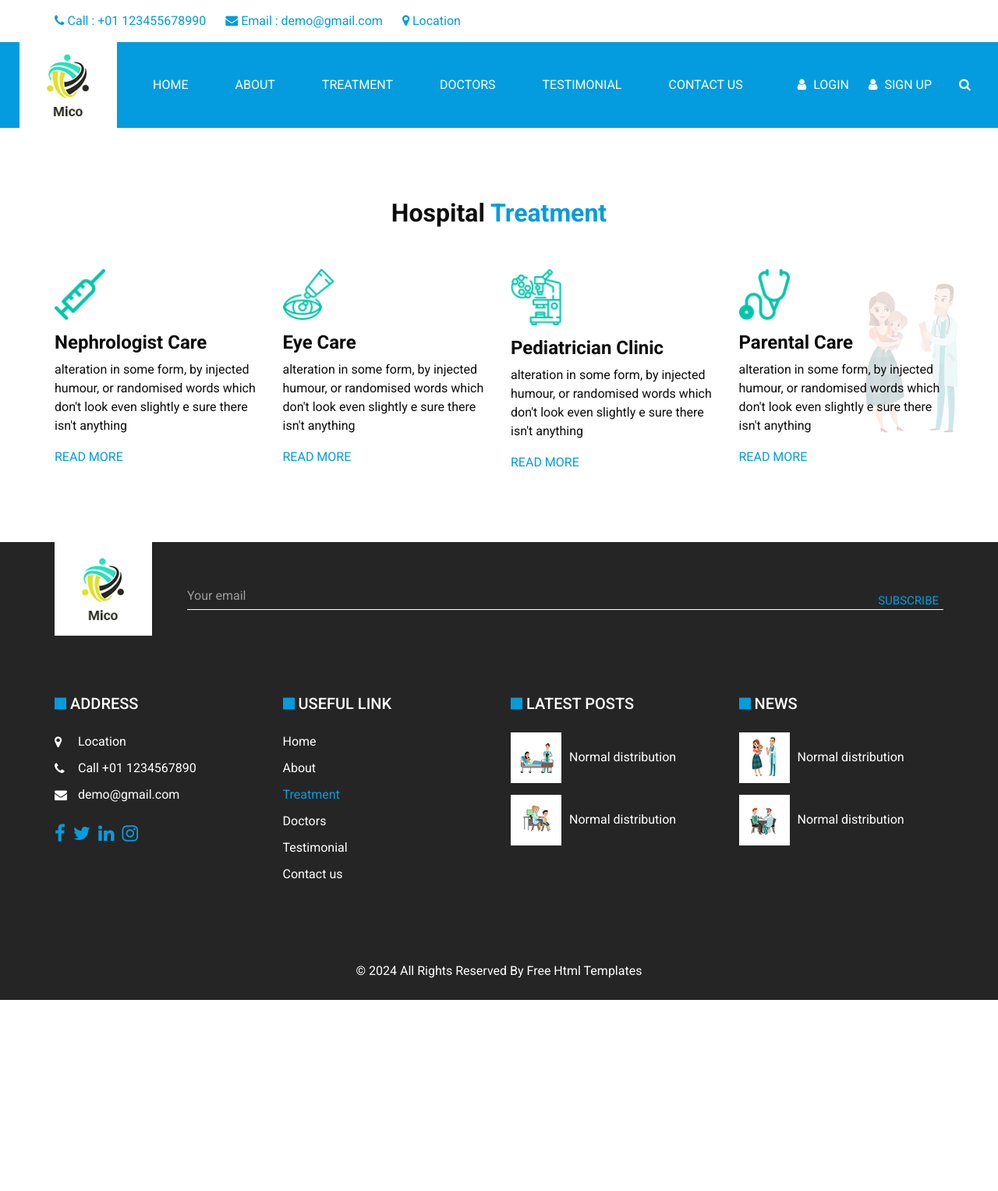
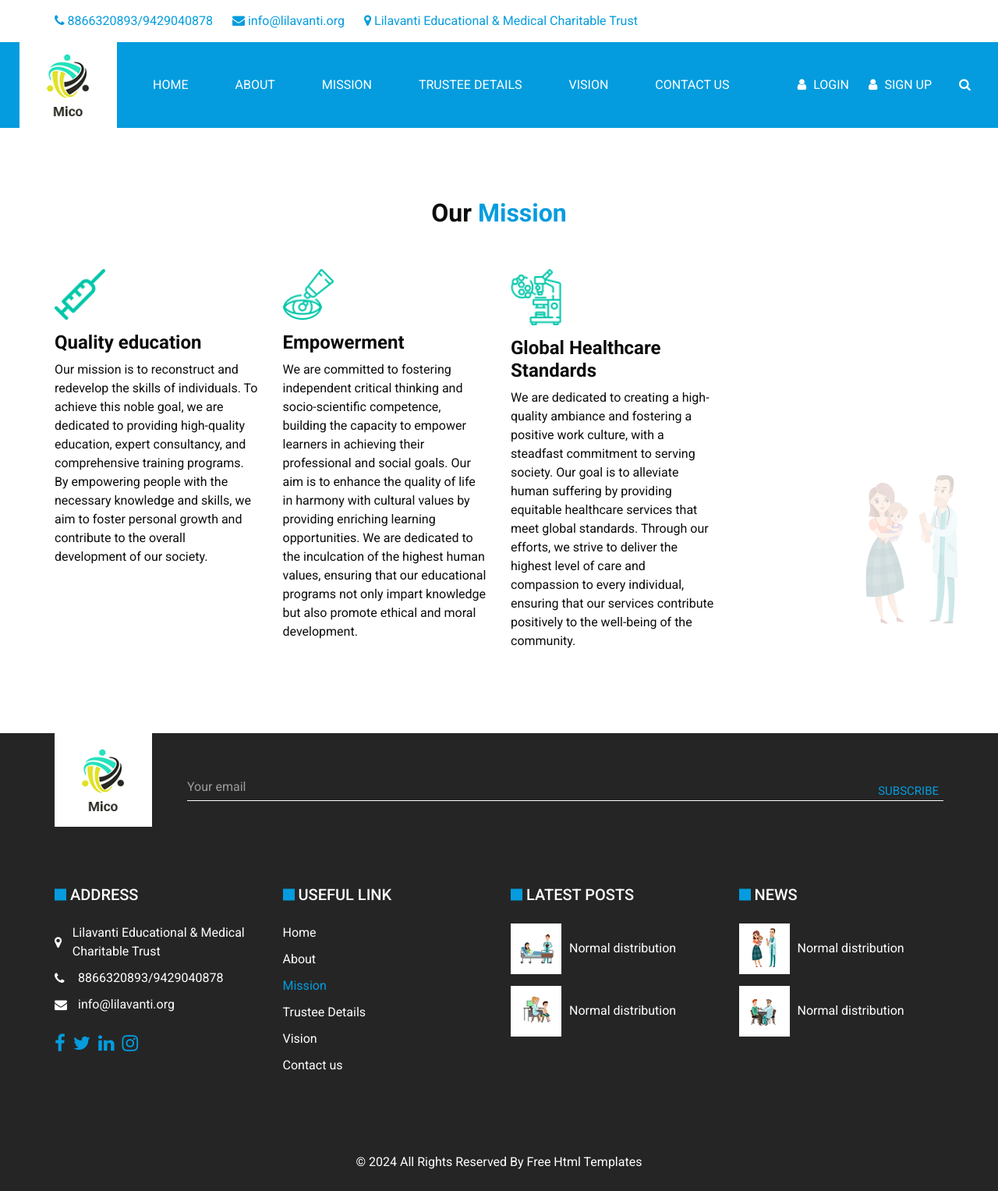
Before and after one commit to Jeet-Mesavaniya/LilaVanti, a PHP site: page /treatment.html in a window 1280 px wide. Shown: the whole page at 78% size. Before the commit the page ends 1282 px from the top, so only its background shows below. Run offline with PHP 8.4, Linux system fonts and the light colour scheme; some libraries are stand-ins or nearby versions.

Commit message:
Contact and Mission changes

```diff
--- a/treatment.html
+++ b/treatment.html
@@ -48,19 +48,19 @@
             <a href="">
               <i class="fa fa-phone" aria-hidden="true"></i>
               <span>
-                Call : +01 123455678990
+                8866320893/9429040878
               </span>
             </a>
             <a href="">
               <i class="fa fa-envelope" aria-hidden="true"></i>
               <span>
-                Email : demo@gmail.com
+                info@lilavanti.org
               </span>
             </a>
             <a href="">
               <i class="fa fa-map-marker" aria-hidden="true"></i>
               <span>
-                Location
+                Lilavanti Educational & Medical Charitable Trust
               </span>
             </a>
           </div>
@@ -88,13 +88,13 @@
                     <a class="nav-link" href="about.html"> About</a>
                   </li>
                   <li class="nav-item active">
-                    <a class="nav-link" href="treatment.html">Treatment</a>
+                    <a class="nav-link" href="treatment.html">Mission</a>
                   </li>
                   <li class="nav-item">
-                    <a class="nav-link" href="doctor.html">Doctors</a>
+                    <a class="nav-link" href="doctor.html">Trustee Details</a>
                   </li>
                   <li class="nav-item">
-                    <a class="nav-link" href="testimonial.html">Testimonial</a>
+                    <a class="nav-link" href="testimonial.html">Vision</a>
                   </li>
                   <li class="nav-item">
                     <a class="nav-link" href="contact.html">Contact Us</a>
@@ -138,7 +138,7 @@
     <div class="container">
       <div class="heading_container heading_center">
         <h2>
-          Hospital <span>Treatment</span>
+          Our <span>Mission</span>
         </h2>
       </div>
       <div class="row">
@@ -149,14 +149,11 @@
             </div>
             <div class="detail-box">
               <h4>
-                Nephrologist Care
+                Quality education
               </h4>
               <p>
-                alteration in some form, by injected humour, or randomised words which don't look even slightly e sure there isn't anything
+                Our mission is to reconstruct and redevelop the skills of individuals. To achieve this noble goal, we are dedicated to providing high-quality education, expert consultancy, and comprehensive training programs. By empowering people with the necessary knowledge and skills, we aim to foster personal growth and contribute to the overall development of our society.
               </p>
-              <a href="">
-                Read More
-              </a>
             </div>
           </div>
         </div>
@@ -167,14 +164,11 @@
             </div>
             <div class="detail-box">
               <h4>
-                Eye Care
+                Empowerment
               </h4>
               <p>
-                alteration in some form, by injected humour, or randomised words which don't look even slightly e sure there isn't anything
+                We are committed to fostering independent critical thinking and socio-scientific competence, building the capacity to empower learners in achieving their professional and social goals. Our aim is to enhance the quality of life in harmony with cultural values by providing enriching learning opportunities. We are dedicated to the inculcation of the highest human values, ensuring that our educational programs not only impart knowledge but also promote ethical and moral development.
               </p>
-              <a href="">
-                Read More
-              </a>
             </div>
           </div>
         </div>
@@ -185,32 +179,11 @@
             </div>
             <div class="detail-box">
               <h4>
-                Pediatrician Clinic
+                Global Healthcare Standards
               </h4>
               <p>
-                alteration in some form, by injected humour, or randomised words which don't look even slightly e sure there isn't anything
+                We are dedicated to creating a high-quality ambiance and fostering a positive work culture, with a steadfast commitment to serving society. Our goal is to alleviate human suffering by providing equitable healthcare services that meet global standards. Through our efforts, we strive to deliver the highest level of care and compassion to every individual, ensuring that our services contribute positively to the well-being of the community.
               </p>
-              <a href="">
-                Read More
-              </a>
-            </div>
-          </div>
-        </div>
-        <div class="col-md-6 col-lg-3">
-          <div class="box ">
-            <div class="img-box">
-              <img src="images/t4.png" alt="">
-            </div>
-            <div class="detail-box">
-              <h4>
-                Parental Care
-              </h4>
-              <p>
-                alteration in some form, by injected humour, or randomised words which don't look even slightly e sure there isn't anything
-              </p>
-              <a href="">
-                Read More
-              </a>
             </div>
           </div>
         </div>
@@ -248,19 +221,19 @@
               <a href="">
                 <i class="fa fa-map-marker" aria-hidden="true"></i>
                 <span>
-                  Location
+                  Lilavanti Educational & Medical Charitable Trust
                 </span>
               </a>
               <a href="">
                 <i class="fa fa-phone" aria-hidden="true"></i>
                 <span>
-                  Call +01 1234567890
+                  8866320893/9429040878
                 </span>
               </a>
               <a href="">
                 <i class="fa fa-envelope"></i>
                 <span>
-                  demo@gmail.com
+                  info@lilavanti.org
                 </span>
               </a>
             </div>
@@ -292,13 +265,13 @@
                   About
                 </a>
                 <a href="treatment.html" class="active">
-                  Treatment
+                  Mission
                 </a>
                 <a href="doctor.html">
-                  Doctors
+                  Trustee Details
                 </a>
                 <a href="testimonial.html">
-                  Testimonial
+                  Vision
                 </a>
                 <a href="contact.html">
                   Contact us
```
Also changed, not shown: about.html (+12 -12 lines), contact.html (+12 -12 lines), doctor.html (+13 -13 lines), index.php (+21 -48 lines), testimonial.html (+13 -13 lines).
